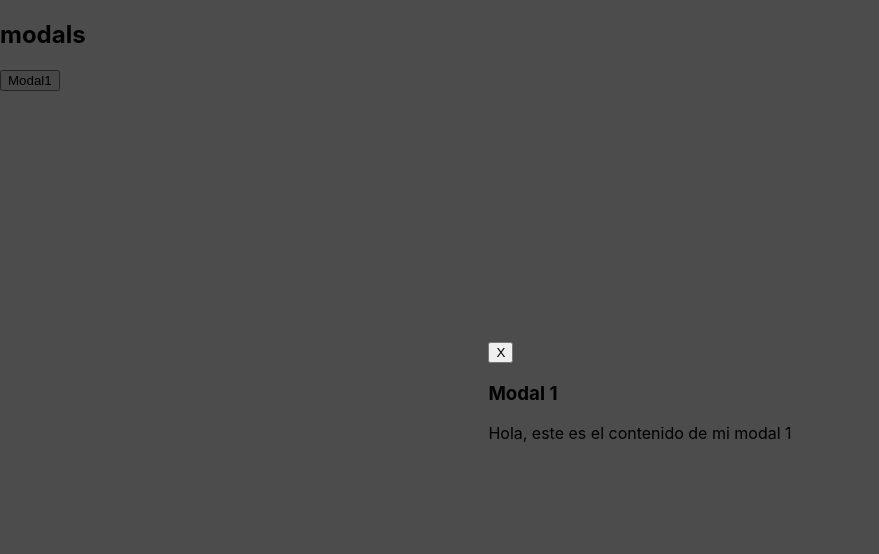
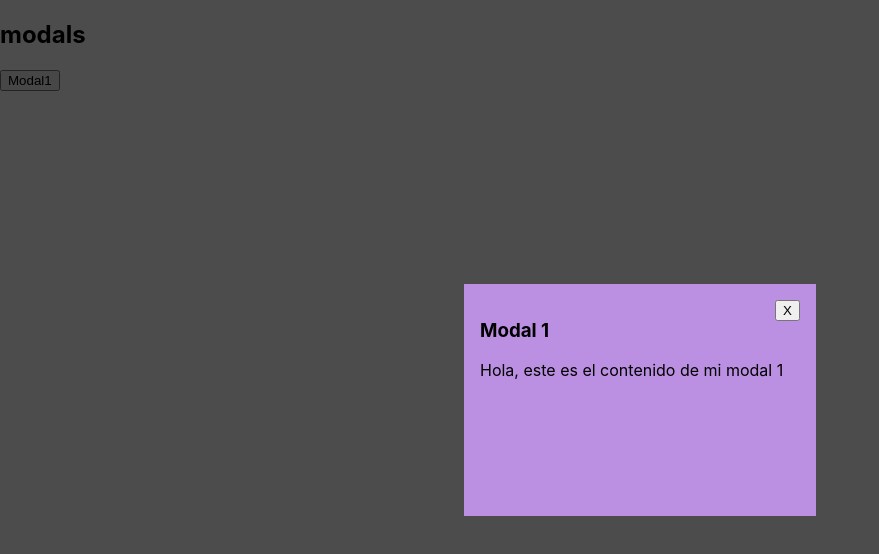
Before and after one commit to danugarri/react-animations-test, a React (Create React App) app: page / in a window 1280 px wide. Shown: the top 554 px of the page, without its empty margins (0-879 px from the left). Built offline with nearby package versions, Linux system fonts and the light colour scheme; what react-animations would draw is missing.

Commit message:
added style to modal

```diff
--- a/src/components/modalTest/modalTest.css
+++ b/src/components/modalTest/modalTest.css
@@ -13,3 +13,19 @@
 .modal.is-open{
     display: flex;
 }
+.modal-container{
+    position: relative;
+    background-color: rgb(187, 144, 226);
+    min-width: 320px;
+    max-width: 480px;
+    min-height: 200px;
+    max-height:600px;
+    overflow-y: auto;
+    padding: 1rem;
+}
+.modal-close{
+    position:absolute;
+    top: 1rem;
+    right: 1rem;
+
+}
```
